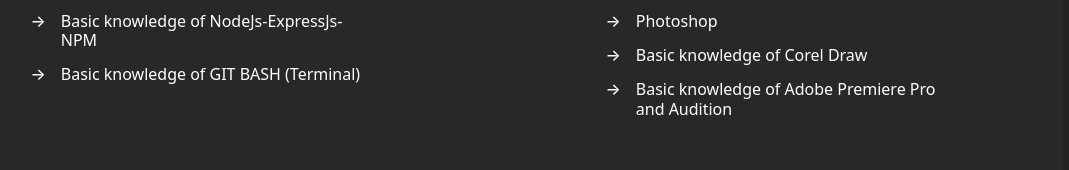
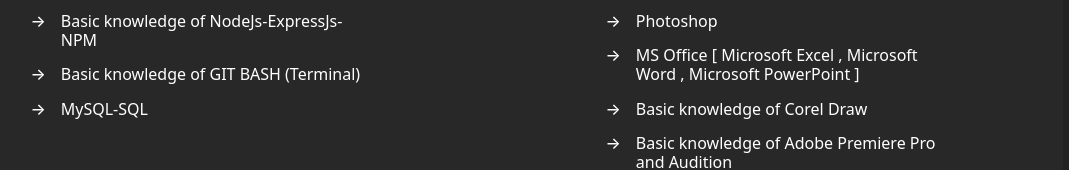
Before and after one commit to uxboy/portfolio, a plain HTML site: page index.html in a window 1280 px wide. Shown: the part 1500-1670 px from the top of the page, without its empty margins (152-1221 px from the left). Drawn offline with nearby package versions, Linux system fonts and the light colour scheme.

Commit message:
Update index.html

```diff
--- a/index.html
+++ b/index.html
@@ -111,6 +111,7 @@
                     <h6> <div>&rarr;</div> Git-Github-Netlify</h6>
                     <h6> <div>&rarr;</div> Basic knowledge of NodeJs-ExpressJs-NPM</h6>
                     <h6> <div>&rarr;</div> Basic knowledge of GIT BASH (Terminal)</h6>
+                    <h6> <div>&rarr;</div> MySQL-SQL</h6>
                 </div>
                 <div class="skills" data-aos="fade-left">
                     <h5>Design Skills</h5>
@@ -118,6 +119,7 @@
                     <h6> <div>&rarr;</div> Adode XD</h6>
                     <h6> <div>&rarr;</div> Illustrator</h6>
                     <h6> <div>&rarr;</div> Photoshop</h6>
+                    <h6> <div>&rarr;</div> MS Office [ Microsoft Excel , Microsoft Word , Microsoft PowerPoint ]</h6>
                     <h6> <div>&rarr;</div> Basic knowledge of Corel Draw</h6>
                     <h6> <div>&rarr;</div> Basic knowledge of Adobe Premiere Pro and Audition</h6>
                 </div>
```
